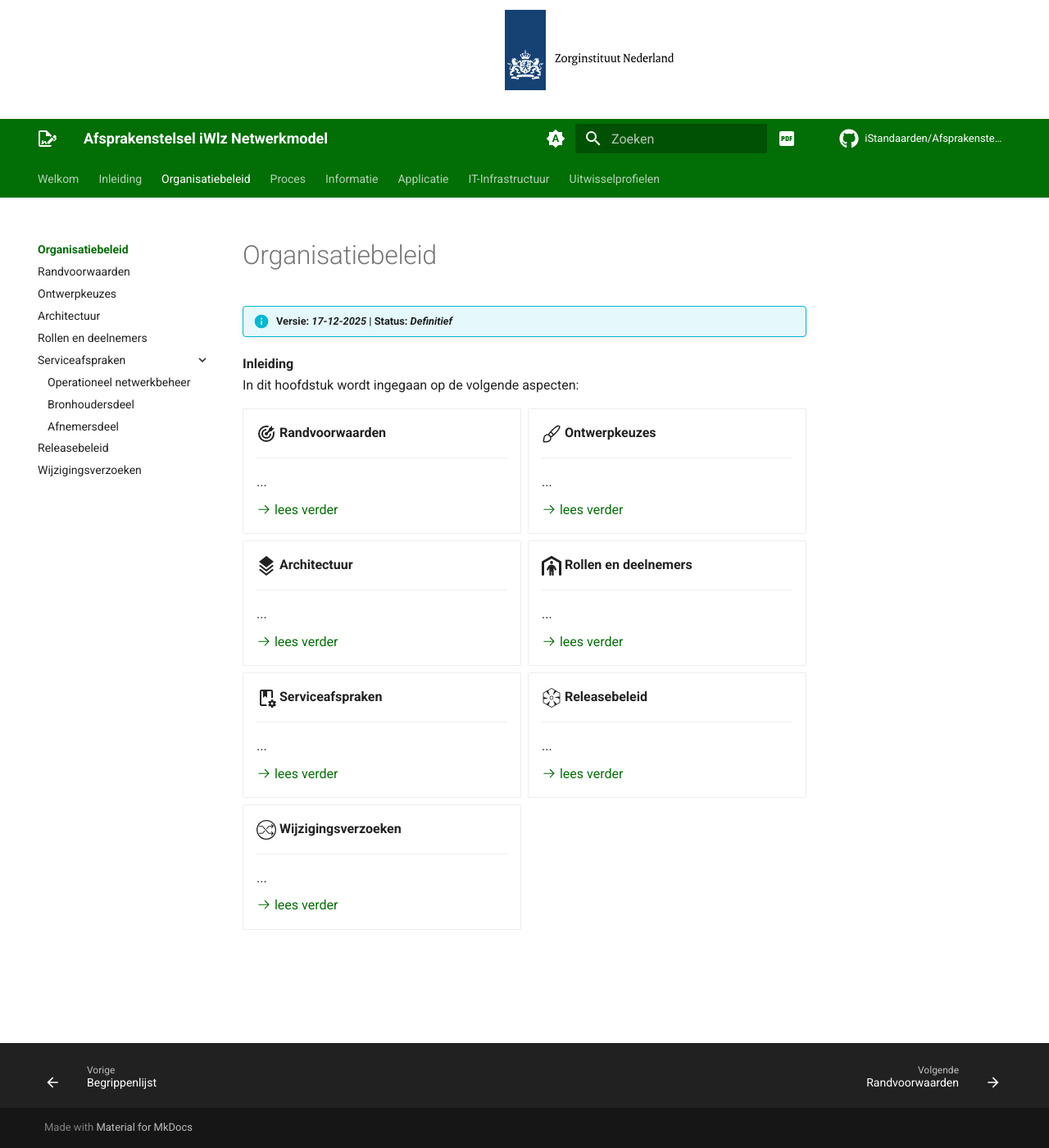
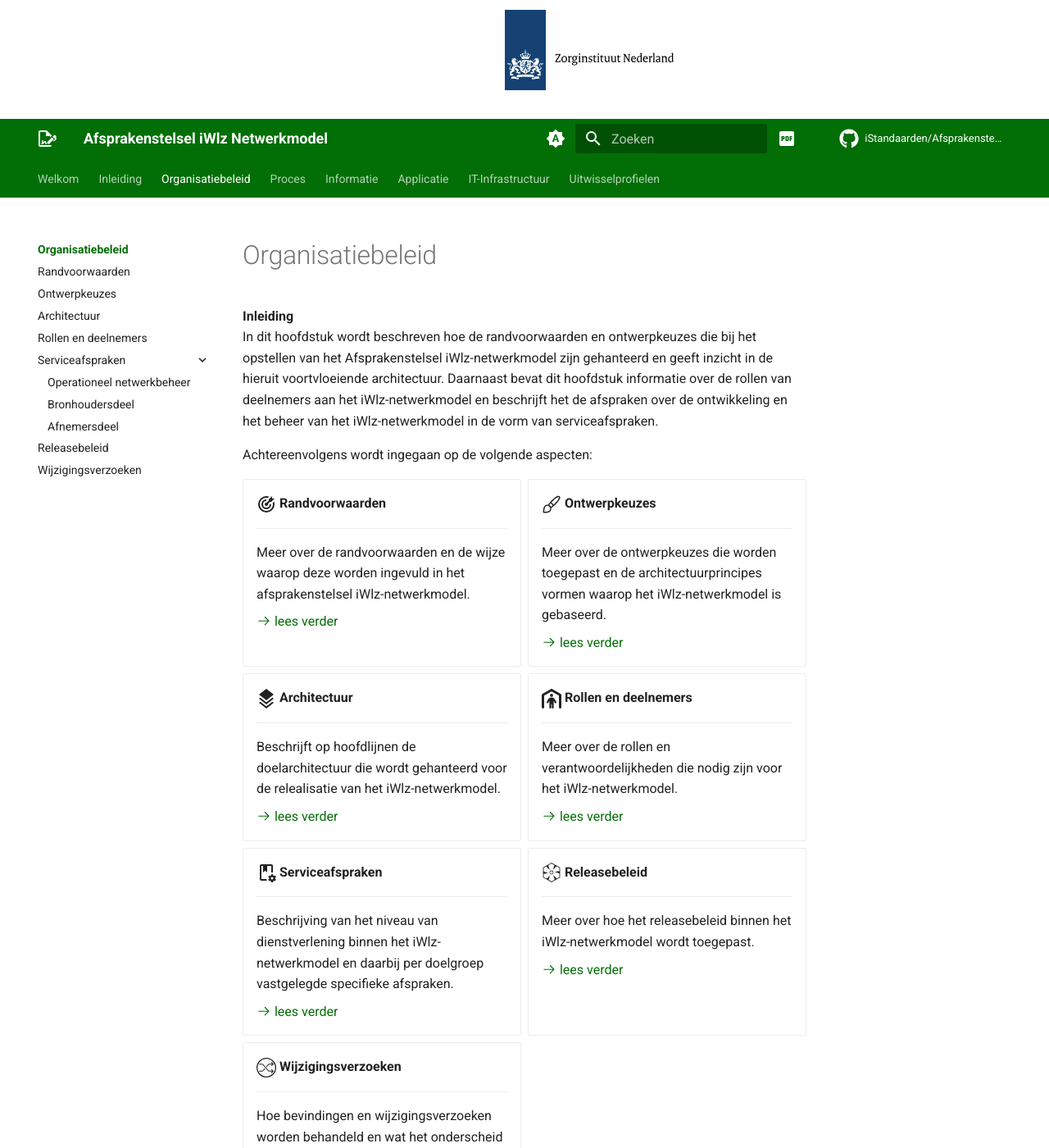
Before and after one commit to iStandaarden/Afsprakenstelsel-iWlz, an MkDocs documentation site: the page built from docs/organisatiebeleid/index.md, in a window 1280 px wide and 1400 px high. Shown: the whole window at 82% size. Built offline with MkDocs 1.6.1 and Material for MkDocs 9.7.7, drawn with Linux system fonts in a browser that asks for light colours; comment, search, counter and statistics services are not loaded; the version menu is left out; some of the changed text lies outside the part shown.

Commit message:
kleine wijzigingen

```diff
--- a/docs/organisatiebeleid/index.md
+++ b/docs/organisatiebeleid/index.md
@@ -1,9 +1,9 @@
 # Organisatiebeleid
 
-!!! info "Versie: *17-12-2025* | Status: *Definitief*"
+**Inleiding**
+In dit hoofdstuk wordt beschreven hoe de randvoorwaarden en ontwerpkeuzes die bij het opstellen van het Afsprakenstelsel iWlz-netwerkmodel zijn gehanteerd en geeft inzicht in de hieruit voortvloeiende architectuur. Daarnaast bevat dit hoofdstuk informatie over de rollen van deelnemers aan het iWlz-netwerkmodel en beschrijft het de afspraken over de ontwikkeling en het beheer van het iWlz-netwerkmodel in de vorm van serviceafspraken.
 
-**Inleiding**
-In dit hoofdstuk wordt ingegaan op de volgende aspecten:
+Achtereenvolgens wordt ingegaan op de volgende aspecten:
 
 
 <div class="grid cards" markdown>
@@ -12,7 +12,7 @@ In dit hoofdstuk wordt ingegaan op de volgende aspecten:
 
     ---
 
-    ...
+    Meer over de randvoorwaarden  en de wijze waarop deze worden ingevuld in het afsprakenstelsel iWlz-netwerkmodel.
 
     [:octicons-arrow-right-24: lees verder](#)
 
@@ -20,7 +20,7 @@ In dit hoofdstuk wordt ingegaan op de volgende aspecten:
 
     ---
 
-    ...
+    Meer over de ontwerpkeuzes die worden toegepast en de architectuurprincipes vormen waarop het iWlz-netwerkmodel is gebaseerd.
 
     [:octicons-arrow-right-24: lees verder](#)
 
@@ -28,7 +28,7 @@ In dit hoofdstuk wordt ingegaan op de volgende aspecten:
 
     ---
 
-    ...
+    Beschrijft op hoofdlijnen de doelarchitectuur die wordt gehanteerd voor de relealisatie van het iWlz-netwerkmodel.
 
     [:octicons-arrow-right-24: lees verder](#)
 
@@ -36,7 +36,7 @@ In dit hoofdstuk wordt ingegaan op de volgende aspecten:
 
     ---
 
-    ...
+    Meer over de rollen en verantwoordelijkheden die nodig zijn voor het iWlz-netwerkmodel.
 
     [:octicons-arrow-right-24: lees verder](#)
 
@@ -44,7 +44,7 @@ In dit hoofdstuk wordt ingegaan op de volgende aspecten:
 
     ---
 
-    ...
+    Beschrijving van het niveau van dienstverlening binnen het iWlz-netwerkmodel en daarbij per doelgroep vastgelegde specifieke afspraken.
 
     [:octicons-arrow-right-24: lees verder](#)
 
@@ -52,7 +52,7 @@ In dit hoofdstuk wordt ingegaan op de volgende aspecten:
 
     ---
 
-    ...
+    Meer over hoe het releasebeleid binnen het iWlz-netwerkmodel wordt toegepast.
 
     [:octicons-arrow-right-24: lees verder](#)
 
@@ -60,7 +60,7 @@ In dit hoofdstuk wordt ingegaan op de volgende aspecten:
 
     ---
 
-    ...
+    Hoe bevindingen en wijzigingsverzoeken worden behandeld en wat het onderscheid hierin is.
 
     [:octicons-arrow-right-24: lees verder](#)
 </div>
```
Also changed, not shown: docs/inleiding/achtergrond_toelichting.md (+4 -4 lines), docs/inleiding/begrippenlijst.md (+6 -6 lines), docs/inleiding/governance.md (+2 -2 lines), docs/inleiding/index.md (+2 -2 lines).
